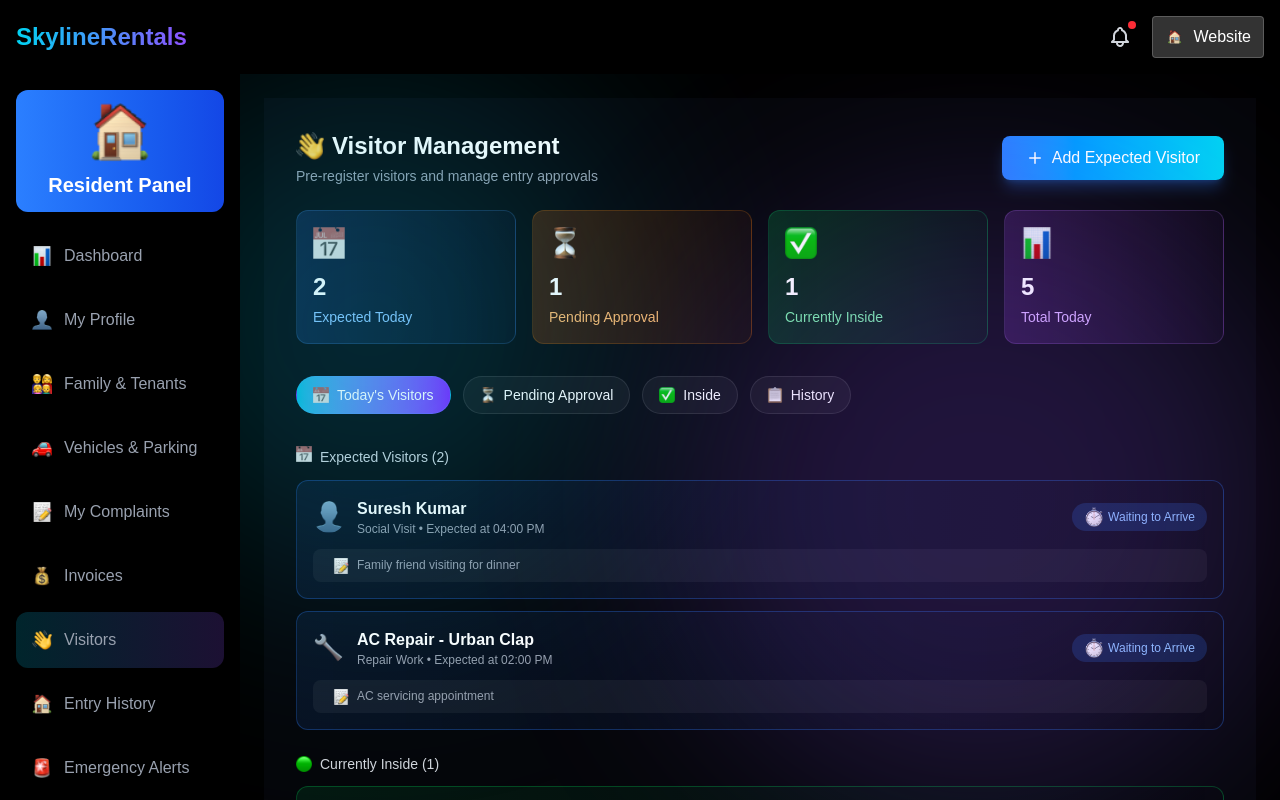
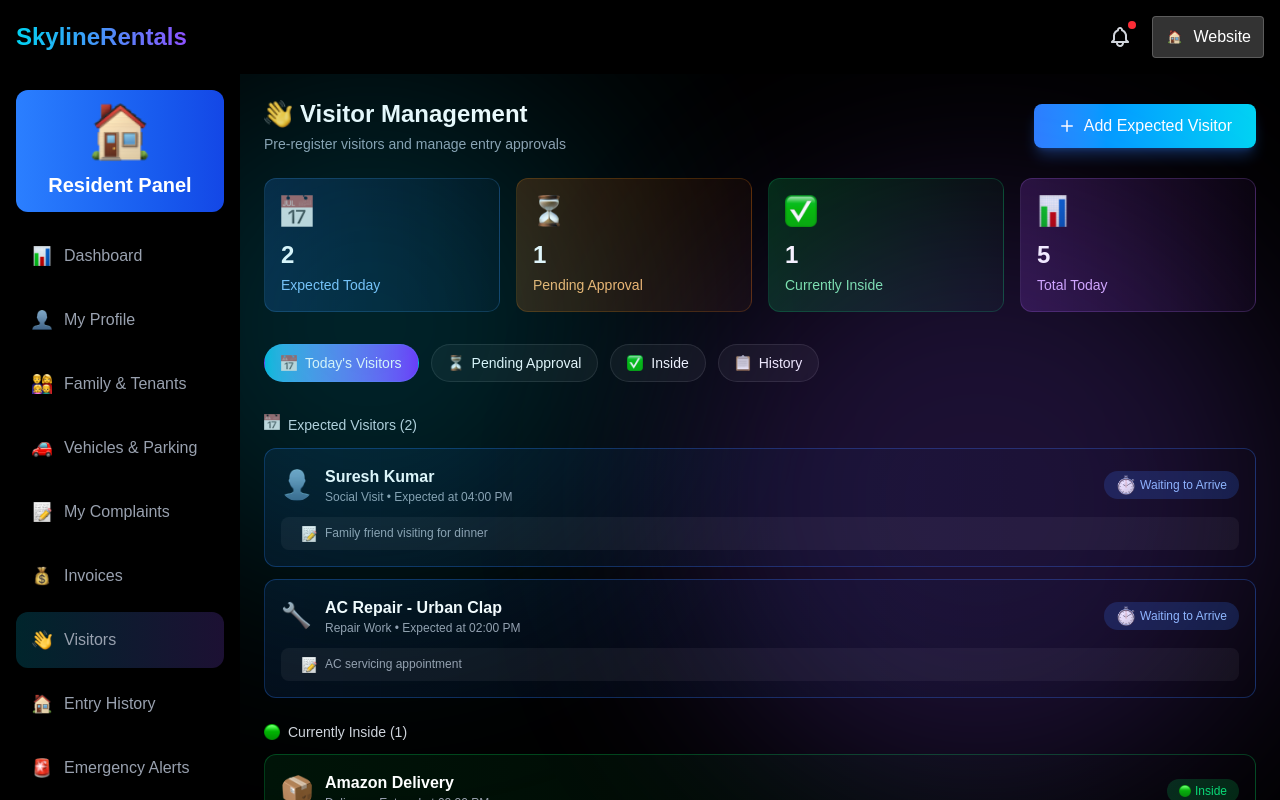
Before and after one commit to abishekyoh0/AMS-Resident-Panel-frontend, a React (Vite) app: page /visitors in a window 1280 px wide. Built offline with nearby package versions, Linux system fonts and the light colour scheme; sample sign-in values are in the browser's storage.

Commit message:
corrections

```diff
--- a/src/pages/FamilyTenants/FamilyTenants.tsx
+++ b/src/pages/FamilyTenants/FamilyTenants.tsx
@@ -83,7 +83,7 @@ const FamilyManagement: React.FC = () => {
 
 
   return (
-    <div className="min-h-screen bg-linear-to-br from-black via-[#0f0c29] to-[#1a1a2e] text-white p-4 md:p-8">
+    <div className="text-white">
 
       <div className="mb-6">
         <h1 className="text-3xl font-bold">
--- a/src/pages/Profile/profile.tsx
+++ b/src/pages/Profile/profile.tsx
@@ -10,7 +10,7 @@ export default function Profile() {
   const [isEditMode, setIsEditMode] = useState(false);
 
   return (
-    <div className="bg-black min-h-screen text-white p-4 sm:p-6">
+    <div className="text-white">
       <div className="flex flex-col lg:flex-row lg:items-center lg:justify-between mb-6 gap-4">
         <div>
           <h1
--- a/src/pages/VisitorManagement/VisitorManagement.tsx
+++ b/src/pages/VisitorManagement/VisitorManagement.tsx
@@ -92,7 +92,7 @@ const VisitorManagement = () => {
 const [openModal, setOpenModal] = useState(false);
 
   return (
-    <div className="min-h-screen p-4 md:p-8 text-white bg-[#05060a]">
+    <div className="text-white">
 
       <div className="flex flex-col md:flex-row items-start md:items-center justify-between gap-4 mb-6">
 
```
